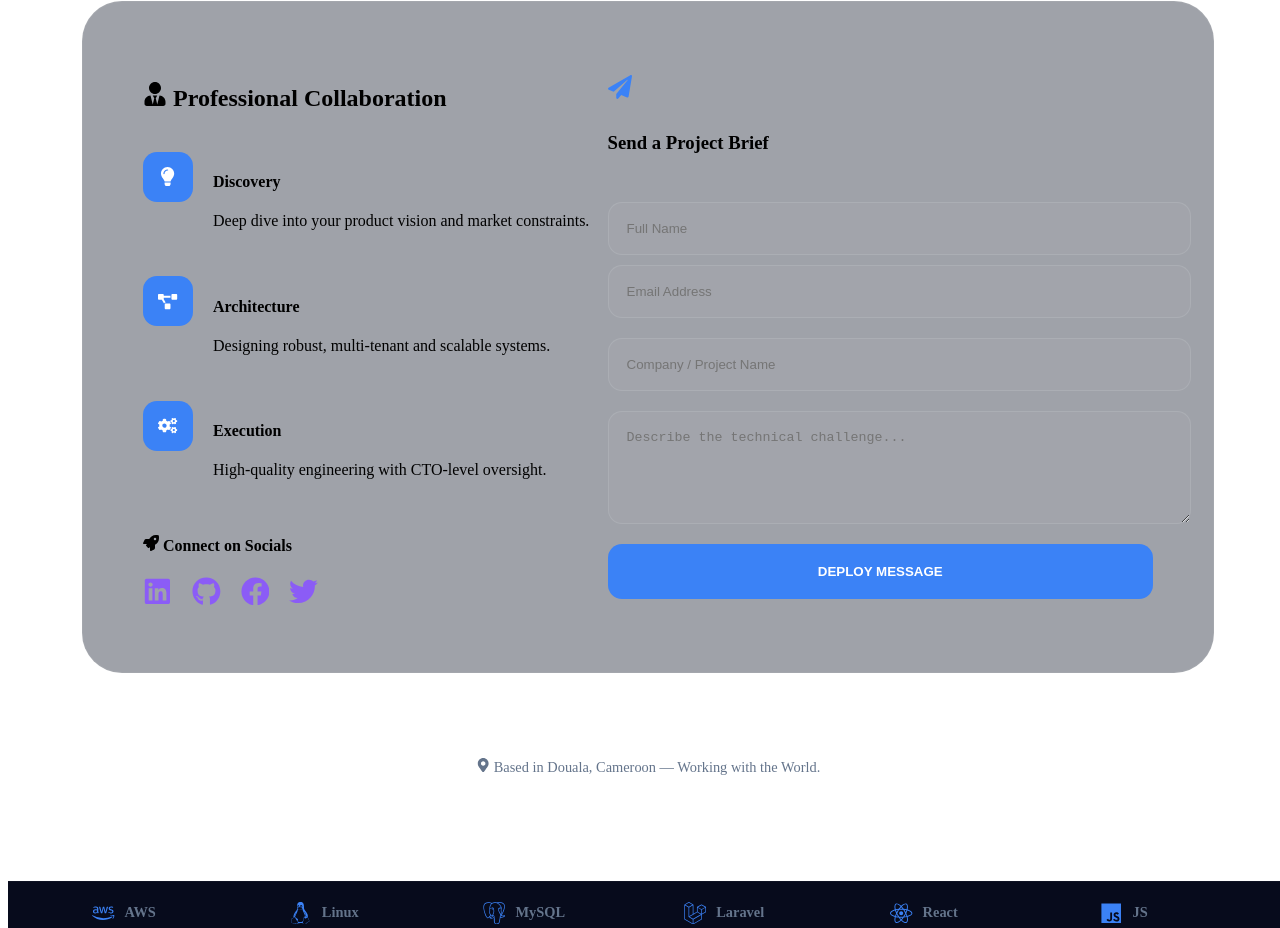
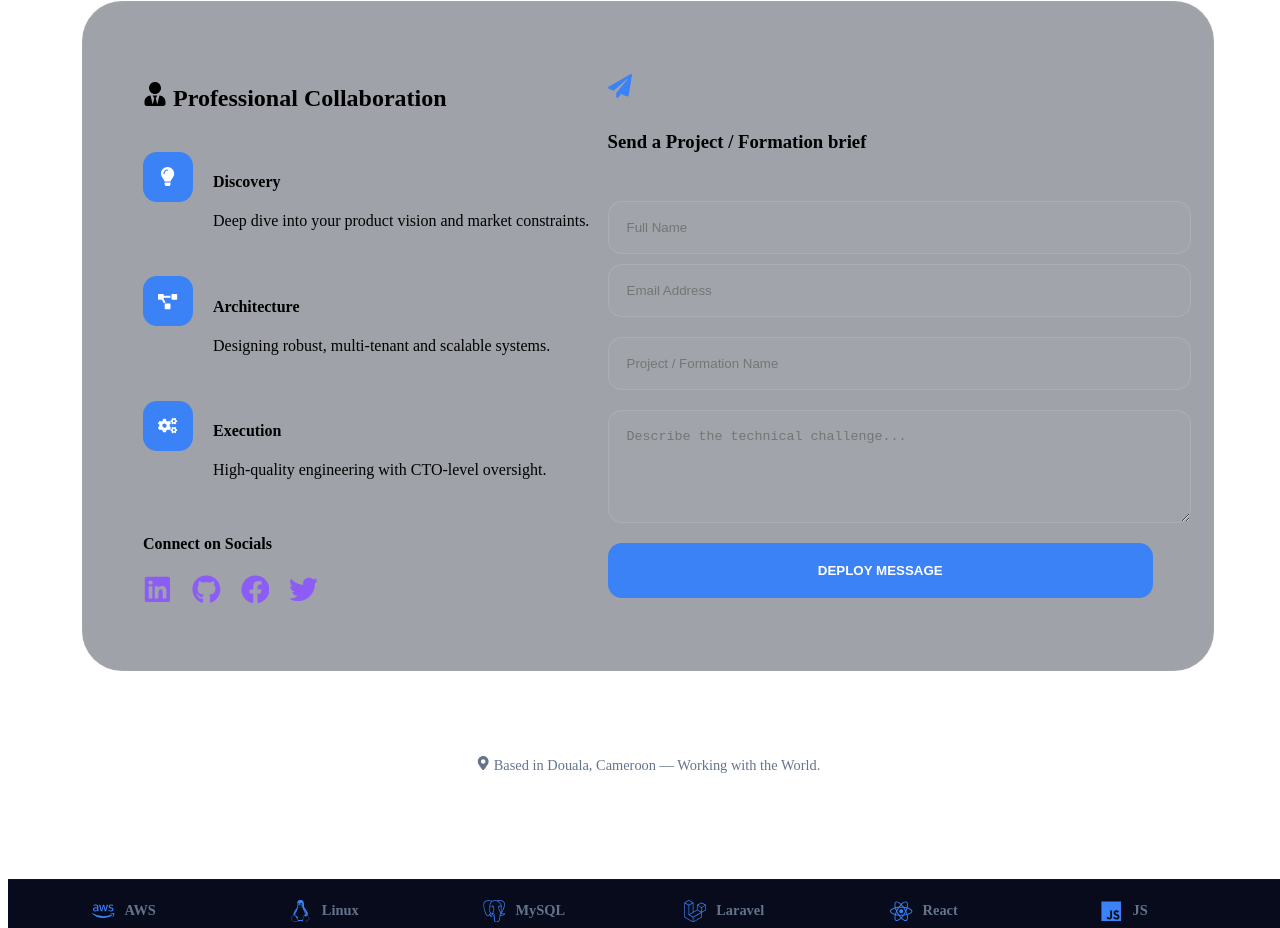
Before and after one commit to kamoivan/Senior-portfolio, a React (Vite) app: page /contact in a window 1280 px wide. Shown: the part 809-1737 px from the top of the page. Built offline with nearby package versions, Linux system fonts and the light colour scheme.

Commit message:
join button order to /contact

```diff
--- a/src/views/contact.jsx
+++ b/src/views/contact.jsx
@@ -11,7 +11,6 @@ import {
   FaTwitter,
   FaPhoneAlt,
   FaCheckCircle,
-  FaRocket,
   FaCogs,
   FaProjectDiagram,
   FaBan,
@@ -135,9 +134,7 @@ export default function Contact() {
             </div>
 
             <div className="social-box">
-              <h4>
-                <FaRocket /> Connect on Socials
-              </h4>
+              <h4>Connect on Socials</h4>
               <div className="social-grid">
                 <a
                   href="https://linkedin.com/in/armand-ivan"
@@ -181,7 +178,7 @@ export default function Contact() {
               <form onSubmit={handleSubmit} className="premium-form">
                 <div className="form-head">
                   <FaPaperPlane className="head-icon" />
-                  <h3>Send a Project Brief</h3>
+                  <h3>Send a Project / Formation brief</h3>
                 </div>
 
                 <div className="input-row">
@@ -214,7 +211,7 @@ export default function Contact() {
                 <input
                   type="text"
                   name="subject"
-                  placeholder="Company / Project Name"
+                  placeholder="Project / Formation Name"
                 />
                 <ValidationError
                   prefix="Subject"
--- a/src/views/devops-immersion.jsx
+++ b/src/views/devops-immersion.jsx
@@ -131,7 +131,7 @@ const DevOpsImmersion = () => {
             <span className="price-current">$399</span>
             <span className="price-label">Lifetime Infrastructure Track</span>
           </div>
-          <Link to="/order/devops-immersion" className="btn-order-premium">
+          <Link to="/contact" className="btn-order-premium">
             Claim Your Authority <ShieldCheck size={18} />
           </Link>
         </div>
--- a/src/views/front-end-mastery.jsx
+++ b/src/views/front-end-mastery.jsx
@@ -126,7 +126,7 @@ const FrontEndMastery = () => {
             <span className="price-current">$199</span>
             <span className="price-label">Lifetime Access</span>
           </div>
-          <Link to="/order/front-end-mastery" className="btn-order-premium">
+          <Link to="/contact" className="btn-order-premium">
             Join the Track
           </Link>
         </div>
--- a/src/views/fullstack-immersion.jsx
+++ b/src/views/fullstack-immersion.jsx
@@ -10,6 +10,7 @@ import {
   ShieldCheck,
   Zap,
   Laptop,
+  Repeat1Icon,
 } from "lucide-react";
 import "./fullstack-immersion.css";
 
@@ -18,7 +19,7 @@ const FullstackImmersion = () => {
     <div className="mastery-page-layout">
       {/* LEVEL 1: NAVIGATION */}
       <nav className="mastery-nav-bar">
-        <Link to="/hub" className="nav-back-link">
+        <Link to="/formation-hub" className="nav-back-link">
           <ArrowLeft size={16} /> <span>Back to Hub</span>
         </Link>
       </nav>
@@ -31,7 +32,7 @@ const FullstackImmersion = () => {
               <Crown size={12} fill="currentColor" /> Ultimate Track
             </span>
             <span className="badge-duration">
-              <Infinity size={12} /> Duration: 24 Weeks (Full Access)
+              <Repeat1Icon size={12} /> Duration: 24 Weeks (Full Access)
             </span>
           </div>
 
@@ -141,7 +142,7 @@ const FullstackImmersion = () => {
             <span className="price-current">$499</span>
             <span className="price-label">Bundle: Front + Back + Logic</span>
           </div>
-          <Link to="/order/fullstack-immersion" className="btn-order-premium">
+          <Link to="/contact" className="btn-order-premium">
             Claim Your Authority <Crown size={18} />
           </Link>
         </div>
--- a/src/views/mentorship-application.jsx
+++ b/src/views/mentorship-application.jsx
@@ -184,7 +184,7 @@ const MentorshipApplication = () => {
               </li>
             </ul>
 
-            <Link to="/order/apply-for-mentorship" className="btn-vault-apply">
+            <Link to="/contact" className="btn-vault-apply">
               Request Board Review <Sparkles size={18} />
             </Link>
             <p className="vault-warning">
```
